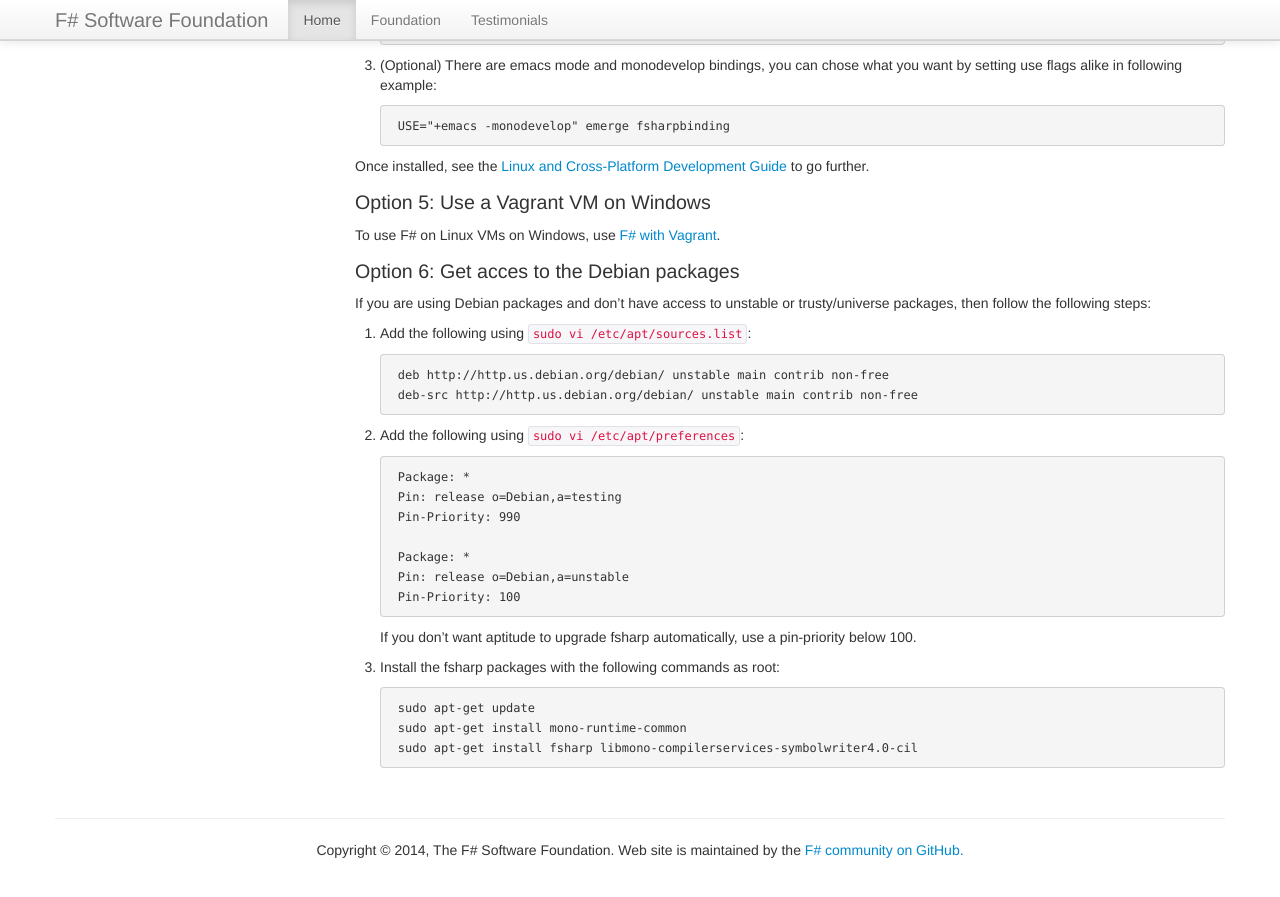
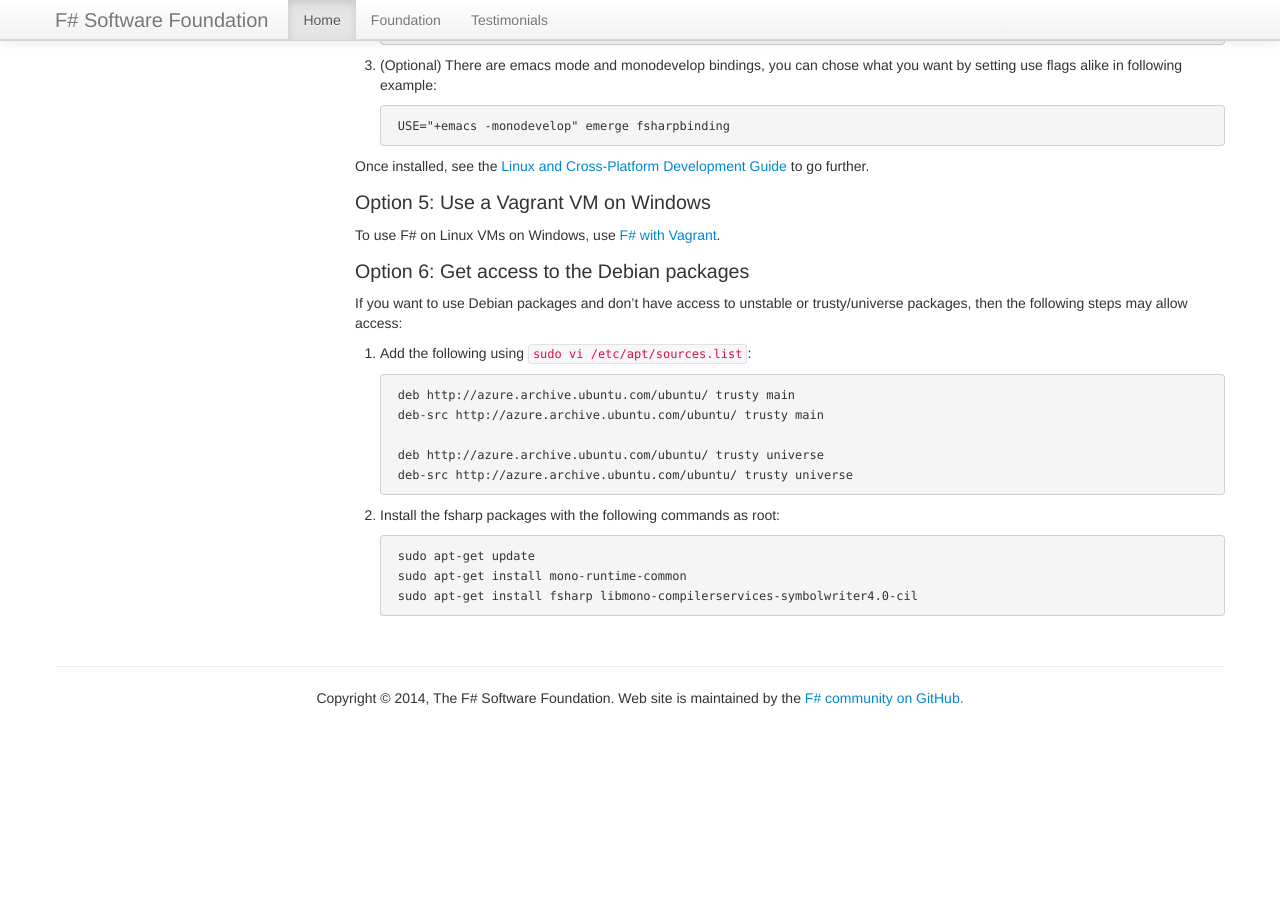
Before and after one commit to fsharp/fsharp.org, a Jekyll site: the page built from use/linux/index.md, in a window 1280 px wide and 900 px high, scrolled down 1609 px. Shown: the top 897 px of the window. Built offline with Jekyll 4.4.1, drawn with Linux system fonts in a browser that asks for light colours; nearby versions of some CDN libraries; some web fonts are replaced; comment, search, counter and statistics services are not loaded; after the commit the page ends 2367 px from its top, so only the background shows below that.

Commit message:
Update index.md

```diff
--- a/use/linux/index.md
+++ b/use/linux/index.md
@@ -112,29 +112,20 @@
 To use F# on Linux VMs on Windows, use [F# with Vagrant](http://christoph.ruegg.name/blog/test-csharp-fsharp-on-mono-with-vagrant.html).
 
 
-### Option 6: Get acces to the Debian packages
+### Option 6: Get access to the Debian packages
 
-If you are using Debian packages and don't have access to unstable or trusty/universe packages, then
-follow the following steps:
+If you want to use Debian packages and don't have access to unstable or trusty/universe packages, then
+the following steps may allow access:
 
 1. Add the following using `sudo vi /etc/apt/sources.list`:
 
-        deb http://http.us.debian.org/debian/ unstable main contrib non-free
-        deb-src http://http.us.debian.org/debian/ unstable main contrib non-free
+        deb http://azure.archive.ubuntu.com/ubuntu/ trusty main
+        deb-src http://azure.archive.ubuntu.com/ubuntu/ trusty main
 
-2. Add the following using `sudo vi /etc/apt/preferences`:
+        deb http://azure.archive.ubuntu.com/ubuntu/ trusty universe
+        deb-src http://azure.archive.ubuntu.com/ubuntu/ trusty universe
 
-        Package: *
-        Pin: release o=Debian,a=testing
-        Pin-Priority: 990
-
-        Package: *
-        Pin: release o=Debian,a=unstable
-        Pin-Priority: 100
-
-   If you don't want aptitude to upgrade fsharp automatically, use a pin-priority below 100.
-
-3. Install the fsharp packages with the following commands as root:
+2. Install the fsharp packages with the following commands as root:
 
         sudo apt-get update
         sudo apt-get install mono-runtime-common
```
